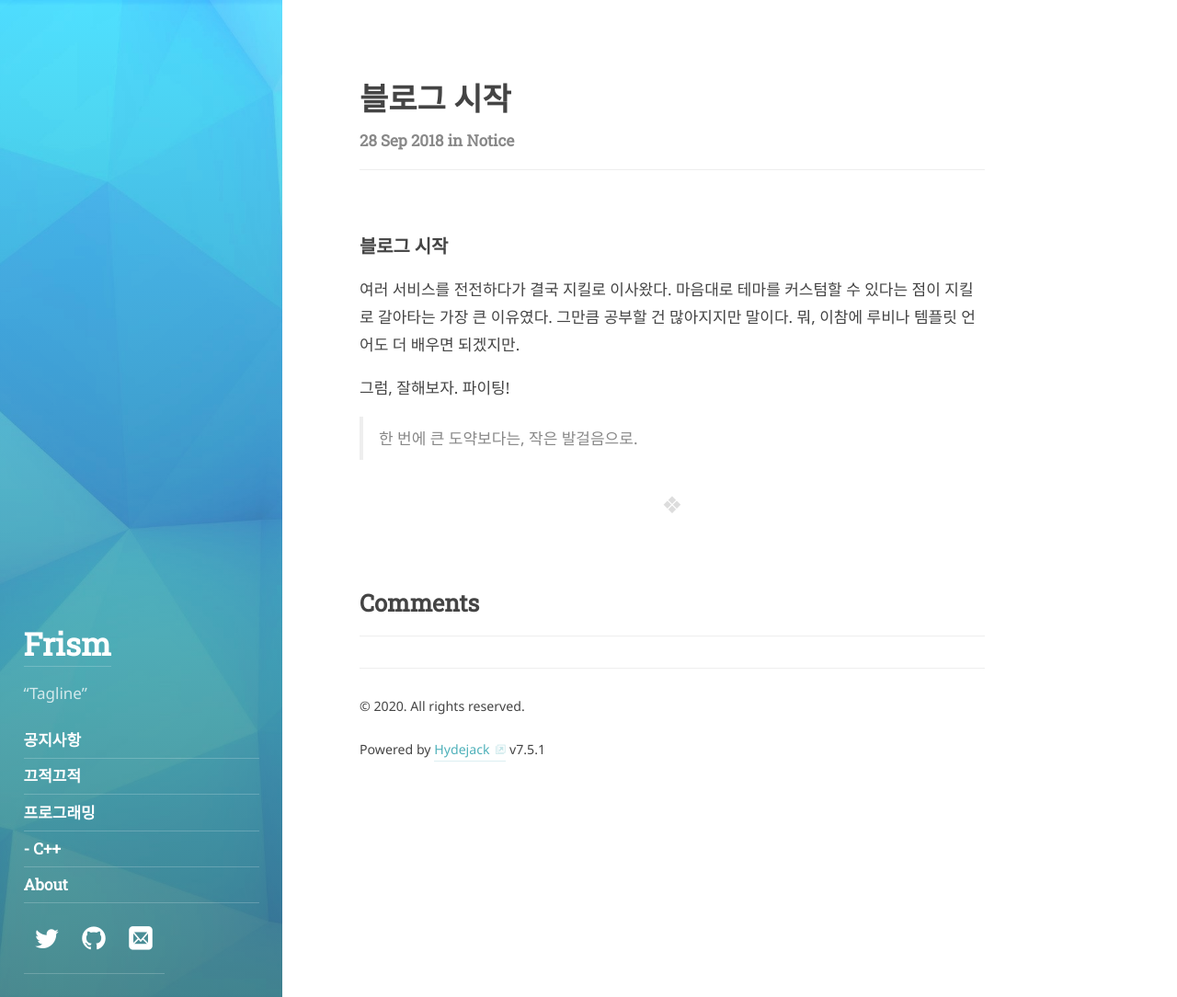
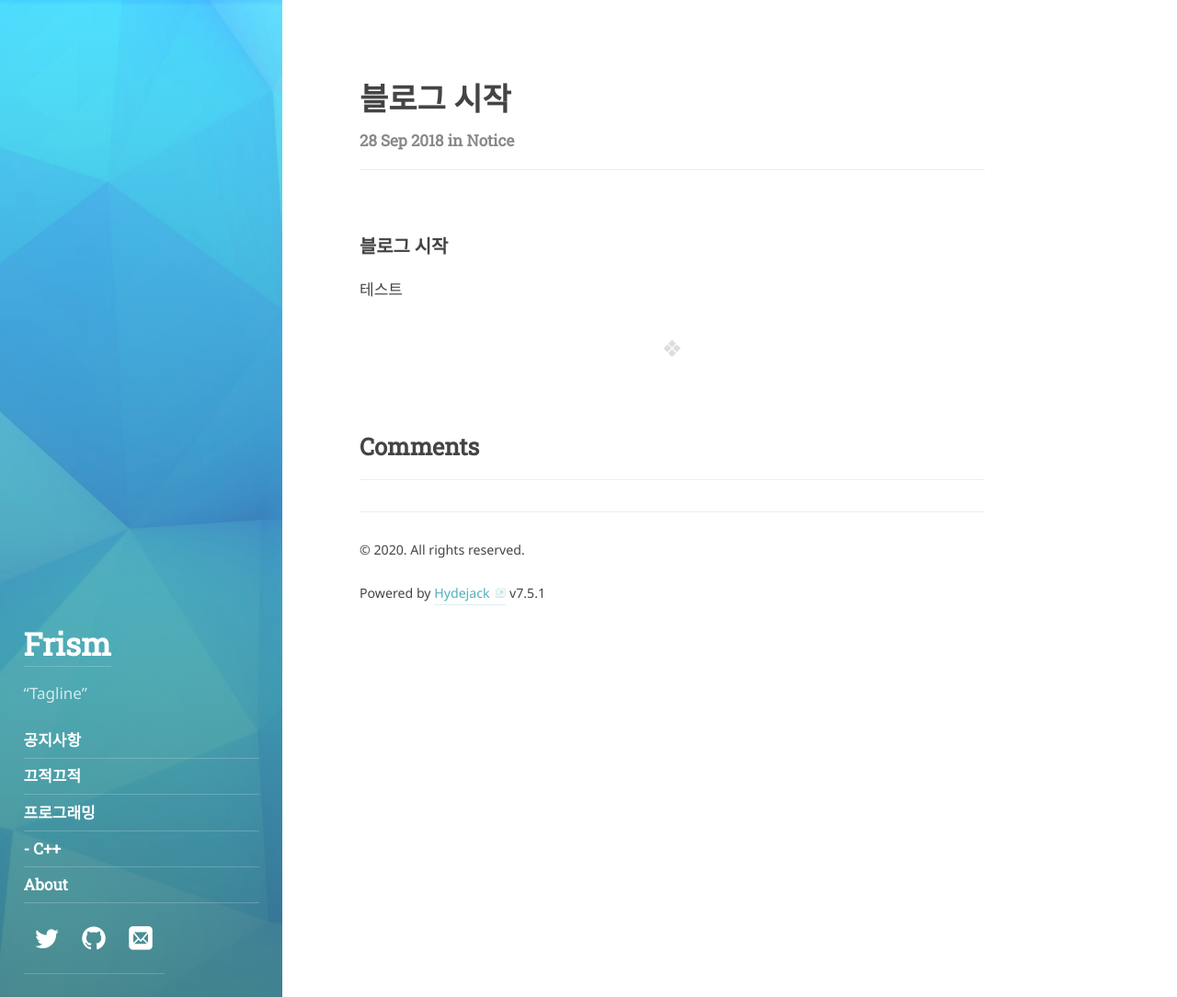
Before and after one commit to frism/frism.github.io, a Jekyll site: the page built from _posts/2018-09-28-notice-start.md, in a window 1280 px wide and 1084 px high. Shown: the whole window at 92% size. Built offline with Jekyll 4.4.1, drawn with Linux system fonts in a browser that asks for light colours; some web fonts are replaced; comment, search, counter and statistics services are not loaded.

Commit message:
Update 2018-09-28-notice-start.md

```diff
--- a/_posts/2018-09-28-notice-start.md
+++ b/_posts/2018-09-28-notice-start.md
@@ -7,8 +7,4 @@ comments: true
 
 ### 블로그 시작
 
-여러 서비스를 전전하다가 결국 지킬로 이사왔다. 마음대로 테마를 커스텀할 수 있다는 점이 지킬로 갈아타는 가장 큰 이유였다. 그만큼 공부할 건 많아지지만 말이다. 뭐, 이참에 루비나 템플릿 언어도 더 배우면 되겠지만.
-
-그럼, 잘해보자. 파이팅!
-
-> 한 번에 큰 도약보다는, 작은 발걸음으로.
+테스트
```
